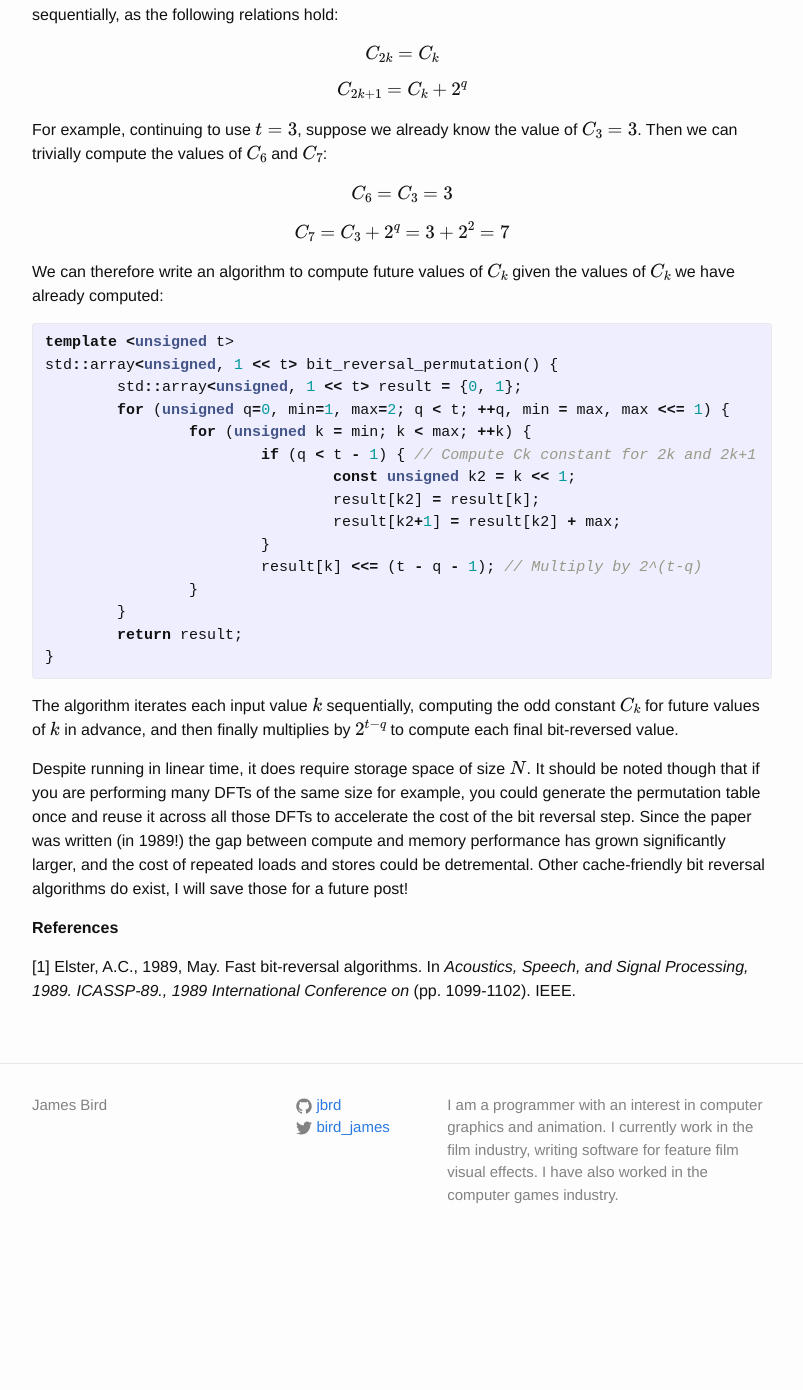
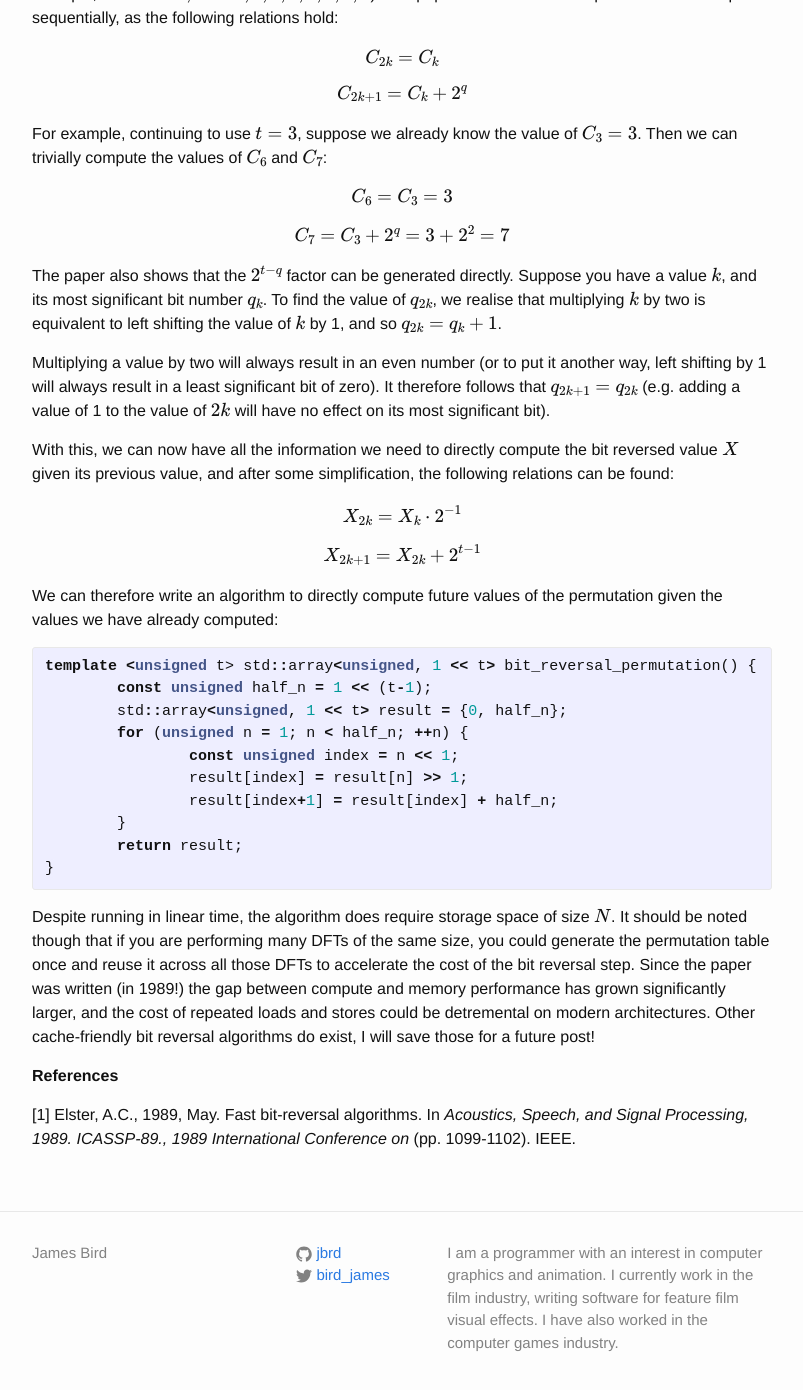
Before and after one commit to jbrd/jbrd.github.io, a Jekyll site: the page built from _posts/2017-01-08-paper-study-fast-bit-reversal-algorithms-by-elster.md, in a window 1280 px wide and 1400 px high, scrolled down 1501 px. Shown: the top 1390 px of the window, without its empty margins (238-1041 px from the left). Built offline with Jekyll 4.4.1, drawn with Linux system fonts in a browser that asks for light colours; formulas are drawn with MathJax 3; before the commit the page ends 2767 px from its top, so only the background shows below that; some of the changed text lies outside the part shown.

Commit message:
Improvements to latest post

```diff
--- a/_posts/2017-01-08-paper-study-fast-bit-reversal-algorithms-by-elster.md
+++ b/_posts/2017-01-08-paper-study-fast-bit-reversal-algorithms-by-elster.md
@@ -32,25 +32,27 @@ std::array<unsigned, 1 << t> bit_reversal_permutation() {
 
 {% endhighlight %}
 
-The naive algorithm loops through every value in the sequence, and then every bit of every value, so its performance is $$O(N log_2N)$$.
+The naive algorithm loops through every value in the sequence, and then every bit of every value, so its performance is $$O(N log_2N)$$. The *Fast Bit Reversal Algorithms* paper by *Elster* [1] presents a method for computing the bit-reversal permutation in $$O(N)$$ time sequentially, by mapping values in the input sequence to values in the output sequence.
 
-The *Fast Bit Reversal Algorithms* paper by *Elster* [1] presents a method for computing the bit-reversal permutation in $$O(N)$$ time sequentially, by mapping values in the input sequence to values in the output sequence.
+The key observation made in this paper is that, as you iterate through the values of the input sequence, you can factor out values in the output sequence by a power of two, the exponent of which is dependant on the most-significant-bit of the input value:
 
-The key observation made in this paper is that, as you iterate through the values of the input sequence, you can factor out values in the output sequence by a power of two, the exponent of which is related to the most-significant-bit of the input sequence.
+$$
+X_k = C_k \cdot 2^{t-q}
+$$
 
-Running through this for $$t=3$$, defining $$q$$ as the most significant bit in the input number:
+Running through with $$t=3$$, and defining $$q$$ as the most significant bit in the input number:
 
-|Input Number (k)|MSB (q)|Ouptut Number|Factorisation                |
-|----------------|-------|-------------|-----------------------------|
-|0 (000)         |0      |0 (000)      |$$C_k\cdot2^{t-q}=0\cdot8=0$$|
-|1 (001)         |1      |4 (100)      |$$C_k\cdot2^{t-q}=1\cdot4=4$$|
-|2 (010)         |2      |2 (010)      |$$C_k\cdot2^{t-q}=1\cdot2=2$$|
-|3 (011)         |2      |6 (110)      |$$C_k\cdot2^{t-q}=3\cdot2=6$$|
-|4 (100)         |3      |1 (001)      |$$C_k\cdot2^{t-q}=1\cdot1=1$$|
-|5 (101)         |3      |5 (101)      |$$C_k\cdot2^{t-q}=5\cdot1=5$$|
-|6 (110)         |3      |3 (011)      |$$C_k\cdot2^{t-q}=3\cdot1=3$$|
-|7 (111)         |3      |7 (111)      |$$C_k\cdot2^{t-q}=7\cdot1=7$$|
-|                |       |             |                             |
+|Input Number (k)|MSB (q)|Ouptut Number (X)|Factorisation                |
+|----------------|-------|-----------------|-----------------------------|
+|0 (000)         |0      |0 (000)          |$$C_k\cdot2^{t-q}=0\cdot8=0$$|
+|1 (001)         |1      |4 (100)          |$$C_k\cdot2^{t-q}=1\cdot4=4$$|
+|2 (010)         |2      |2 (010)          |$$C_k\cdot2^{t-q}=1\cdot2=2$$|
+|3 (011)         |2      |6 (110)          |$$C_k\cdot2^{t-q}=3\cdot2=6$$|
+|4 (100)         |3      |1 (001)          |$$C_k\cdot2^{t-q}=1\cdot1=1$$|
+|5 (101)         |3      |5 (101)          |$$C_k\cdot2^{t-q}=5\cdot1=5$$|
+|6 (110)         |3      |3 (011)          |$$C_k\cdot2^{t-q}=3\cdot1=3$$|
+|7 (111)         |3      |7 (111)          |$$C_k\cdot2^{t-q}=7\cdot1=7$$|
+|                |       |                 |                             |
 
 By factoring out a power of two, our focus is now shifted to finding the sequence of $$C_k$$
 constants (for example, when $$t=3; C=0,1,1,3,1,5,3,7$$). The paper shows that this sequence can be computed sequentially, as the following relations hold:
@@ -73,34 +75,36 @@ $$
 C_7 = C_3 + 2^q = 3 + 2^2 = 7
 $$
 
-We can therefore write an algorithm to compute future values of $$C_k$$ given the values of $$C_k$$ we have already computed:
+The paper also shows that the $$2^{t-q}$$ factor can be generated directly. Suppose you have a value $$k$$, and its most significant bit number $$q_k$$. To find the value of $$q_{2k}$$, we realise that multiplying $$k$$ by two is equivalent to left shifting the value of $$k$$ by 1, and so $$q_{2k} = q_k + 1$$.
+
+Multiplying a value by two will always result in an even number (or to put it another way, left shifting by 1 will always result in a least significant bit of zero). It therefore follows that $$q_{2k+1} = q_{2k}$$ (e.g. adding a value of 1 to the value of $$2k$$ will have no effect on its most significant bit).
+
+With this, we can now have all the information we need to directly compute the bit reversed value $$X$$ given its previous value, and after some simplification, the following relations can be found:
+
+$$
+X_{2k} = X_k \cdot 2^{-1}
+$$
+
+$$
+X_{2k+1} = X_{2k} + 2^{t-1}
+$$
+
+We can therefore write an algorithm to directly compute future values of the permutation given the values we have already computed:
 
 {% highlight cpp %}
-template <unsigned t>
-std::array<unsigned, 1 << t> bit_reversal_permutation() {
-	std::array<unsigned, 1 << t> result = {0, 1};
-	for (unsigned q=0, min=1, max=2; q < t; ++q, min = max, max <<= 1) {
-		for (unsigned k = min; k < max; ++k) {
-			if (q < t - 1) { // Compute Ck constant for 2k and 2k+1
-				const unsigned k2 = k << 1;
-				result[k2] = result[k];
-				result[k2+1] = result[k2] + max;
-			}
-			result[k] <<= (t - q - 1); // Multiply by 2^(t-q)
-		}
+template <unsigned t> std::array<unsigned, 1 << t> bit_reversal_permutation() {
+	const unsigned half_n = 1 << (t-1);
+	std::array<unsigned, 1 << t> result = {0, half_n};
+	for (unsigned n = 1; n < half_n; ++n) {
+		const unsigned index = n << 1;
+		result[index] = result[n] >> 1;
+		result[index+1] = result[index] + half_n;
 	}
 	return result;
 }
 {% endhighlight %}
 
-The algorithm iterates each input value $$k$$ sequentially, computing the odd constant $$C_k$$ for future values of $$k$$
-in advance, and then finally multiplies by $$2^{t-q}$$ to compute each final bit-reversed value.
-
-Despite running in linear time, it does require storage space of size $$N$$. It should be noted though that if you are
-performing many DFTs of the same size for example, you could generate the permutation table once and reuse it across all
-those DFTs to accelerate the cost of the bit reversal step. Since the paper was written (in 1989!) the gap between compute
-and memory performance has grown significantly larger, and the cost of repeated loads and stores could be detremental.
-Other cache-friendly bit reversal algorithms do exist, I will save those for a future post!
+Despite running in linear time, the algorithm does require storage space of size $$N$$. It should be noted though that if you are performing many DFTs of the same size, you could generate the permutation table once and reuse it across all those DFTs to accelerate the cost of the bit reversal step. Since the paper was written (in 1989!) the gap between compute and memory performance has grown significantly larger, and the cost of repeated loads and stores could be detremental on modern architectures. Other cache-friendly bit reversal algorithms do exist, I will save those for a future post!
 
 **References**
 
```
